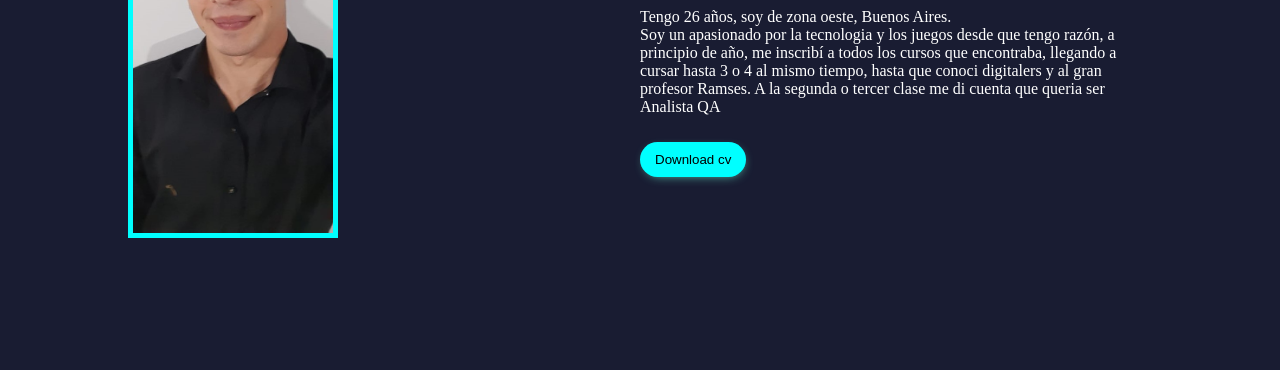
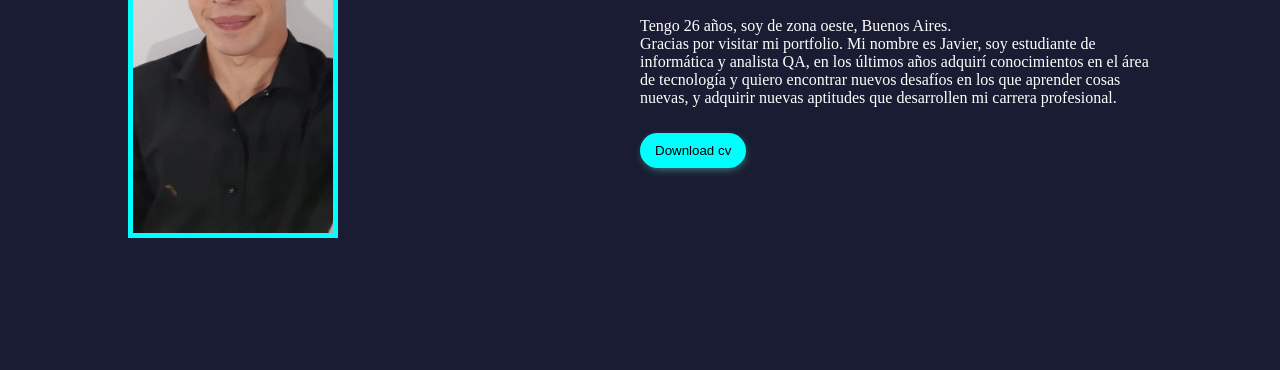
Before and after one commit to JavierFlores95/Portfolio, a plain HTML site: page index.html in a window 1280 px wide. Shown: the part 430-800 px from the top of the page. Drawn offline with Linux system fonts and the light colour scheme.

Commit message:
Update index.html

```diff
--- a/index.html
+++ b/index.html
@@ -37,7 +37,8 @@
             <div class="info-content">
                 <h1>Soy Javier Flores</h1>
                 <p>Tengo 26 años, soy de zona oeste, Buenos Aires. <br>
-                Soy un apasionado por la tecnologia y los juegos desde que tengo razón, a principio de año, me inscribí a todos los cursos que encontraba, llegando a cursar hasta 3 o 4 al mismo tiempo, hasta que conoci digitalers y al gran profesor Ramses. A la segunda o tercer clase me di cuenta que queria ser Analista QA
+                    Gracias por visitar mi portfolio. Mi nombre es Javier, soy estudiante de informática y analista QA, en los últimos años adquirí conocimientos en el área de tecnología y quiero encontrar nuevos desafíos en los que aprender cosas nuevas, y adquirir nuevas aptitudes que desarrollen mi carrera profesional.
+
 
                 </p>
                 <a download href="#">
```
